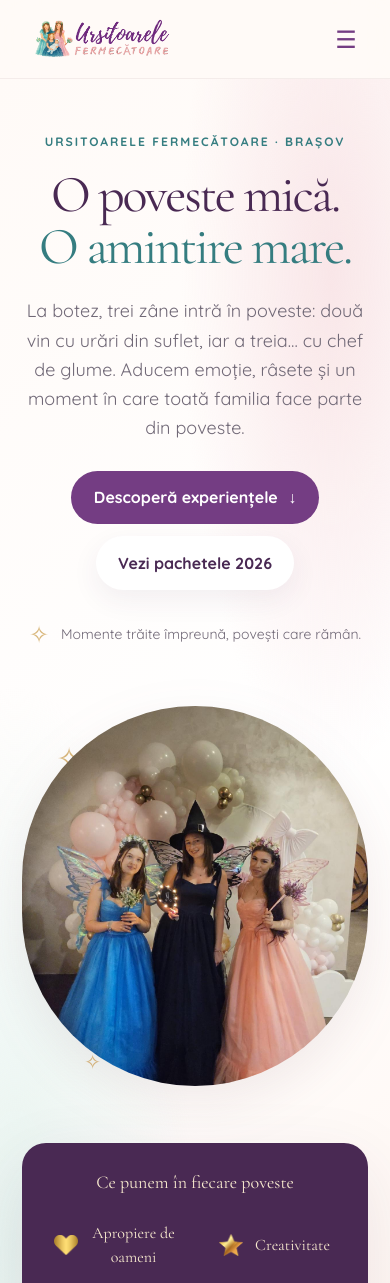
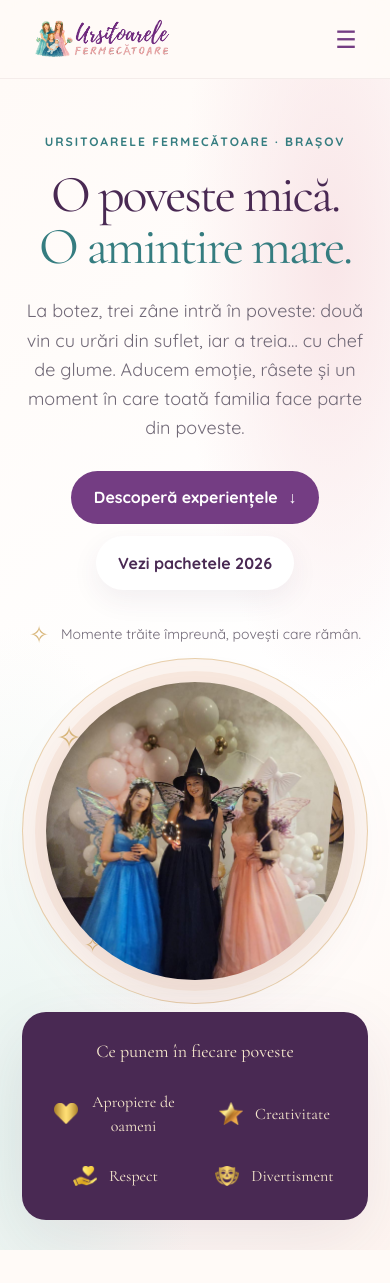
Before and after one commit to anndra17/FairiesWebsite, an Angular app: page / in a window 390 px wide. Shown: the top 1283 px of the page. Built offline with nearby package versions, Linux system fonts and the light colour scheme.

Commit message:
Refine home hero photo styling
Adjust the hero image sizing and inset highlight for mobile, and correct the Spider-Man gallery story's Romanian spelling.

```diff
--- a/src/app/features/gallery/gallery-page.component.ts
+++ b/src/app/features/gallery/gallery-page.component.ts
@@ -76,7 +76,7 @@ export class GalleryPageComponent {
         { src: '/assets/gallery/FacePainting/bee.jpeg', alt: 'Pictură pe față cu o albină', story: 'O albinuță zumzăie pe obraz și pornește în zbor spre următoarea aventură.' },
         { src: '/assets/gallery/FacePainting/Capybara.jpeg', alt: 'Pictură pe față cu o capibara', story: 'Capibara cea blândă transformă pictura pe față într-o întâlnire simpatică.' },
         { src: '/assets/gallery/FacePainting/Cirese.jpeg', alt: 'Pictură pe față cu cireșe', story: 'Două cireșe roșii aduc un strop de vară și prospețime pe chipul copilului.' },
-        { src: '/assets/gallery/FacePainting/Spiderman.jpeg', alt: 'Pictură pe față cu Spider-Man', story: 'Spider-Man e pregătit să țese o pânză de voie bună printre invitați.' },
+        { src: '/assets/gallery/FacePainting/Spiderman.jpeg', alt: 'Pictură pe față cu Spider-Man', story: 'Spider-Man e pregătit să țeasă o pânză de voie bună printre invitați.' },
         { src: '/assets/gallery/FacePainting/stitch.jpeg', alt: 'Pictură pe față cu Stitch', story: 'Stitch se alătură petrecerii și promite o aventură plină de pozne.' },
         { src: '/assets/gallery/FacePainting/tulips.jpeg', alt: 'Pictură pe față cu lalele', story: 'Lalelele înfloresc pe chip, într-un desen delicat ales de un mic iubitor de flori.' },
         { src: '/assets/gallery/FacePainting/tulips2.jpg', alt: 'Un alt model de pictură cu lalele', story: 'Un alt buchet de lalele colorează joaca și face loc unei noi povești.' },
--- a/src/app/features/home/pages/home-page/home-page.component.html
+++ b/src/app/features/home/pages/home-page/home-page.component.html
@@ -12,9 +12,9 @@
         <p class="mt-7 flex items-center justify-center gap-3 text-sm text-muted lg:justify-start"><span class="text-2xl text-gold" aria-hidden="true">✧</span>{{ content.hero.note }}</p>
       </div>
       <div class="relative mx-auto grid min-h-[330px] w-full max-w-[500px] place-items-center sm:min-h-[420px] lg:min-h-[400px]">
-        <div class="absolute aspect-square w-[min(92%,440px)] rounded-full border border-gold/50 bg-[#f9e9df] shadow-[inset_0_0_0_12px_#ffffff30]"></div>
+        <div class="absolute aspect-square w-[min(100%,440px)] rounded-full border border-gold/50 bg-[#f9e9df] shadow-[inset_0_0_0_12px_#ffffff80]"></div>
         <span class="absolute left-[10%] top-[16%] text-3xl text-gold" aria-hidden="true">✧</span><span class="absolute right-[9%] top-[31%] text-xl text-gold" aria-hidden="true">✦</span><span class="absolute bottom-[11%] left-[18%] text-xl text-gold" aria-hidden="true">✧</span>
-        <img class="relative z-10 size-[min(100%,380px)] rounded-full object-cover object-center drop-shadow-[0_18px_24px_#764c5d1a]" src="/assets/fairies.jpeg" width="650" height="650" [attr.alt]="content.hero.imageAlt" fetchpriority="high" />
+        <img class="hero-photo relative z-10 size-[min(86%,380px)] rounded-full object-cover object-center drop-shadow-[0_18px_24px_#764c5d1a]" src="/assets/fairies.jpeg" width="650" height="650" [attr.alt]="content.hero.imageAlt" fetchpriority="high" />
       </div>
     </div>
     <div class="relative z-20 mt-4 rounded-3xl bg-plum-dark px-5 py-[25px] text-white shadow-soft sm:px-8">
--- a/src/styles.css
+++ b/src/styles.css
@@ -26,3 +26,7 @@
   .button-light { background: white; color: var(--color-plum-dark); box-shadow: 0 10px 28px #49295312; }
   .button-primary:hover, .button-light:hover { transform: translateY(-2px); box-shadow: 0 12px 28px #49295326; }
 }
+
+@media (max-width: 639px) {
+  #home .hero-photo { aspect-ratio: 1; width: min(86%, 380px); height: auto; border-radius: 50%; object-fit: cover; }
+}
```
